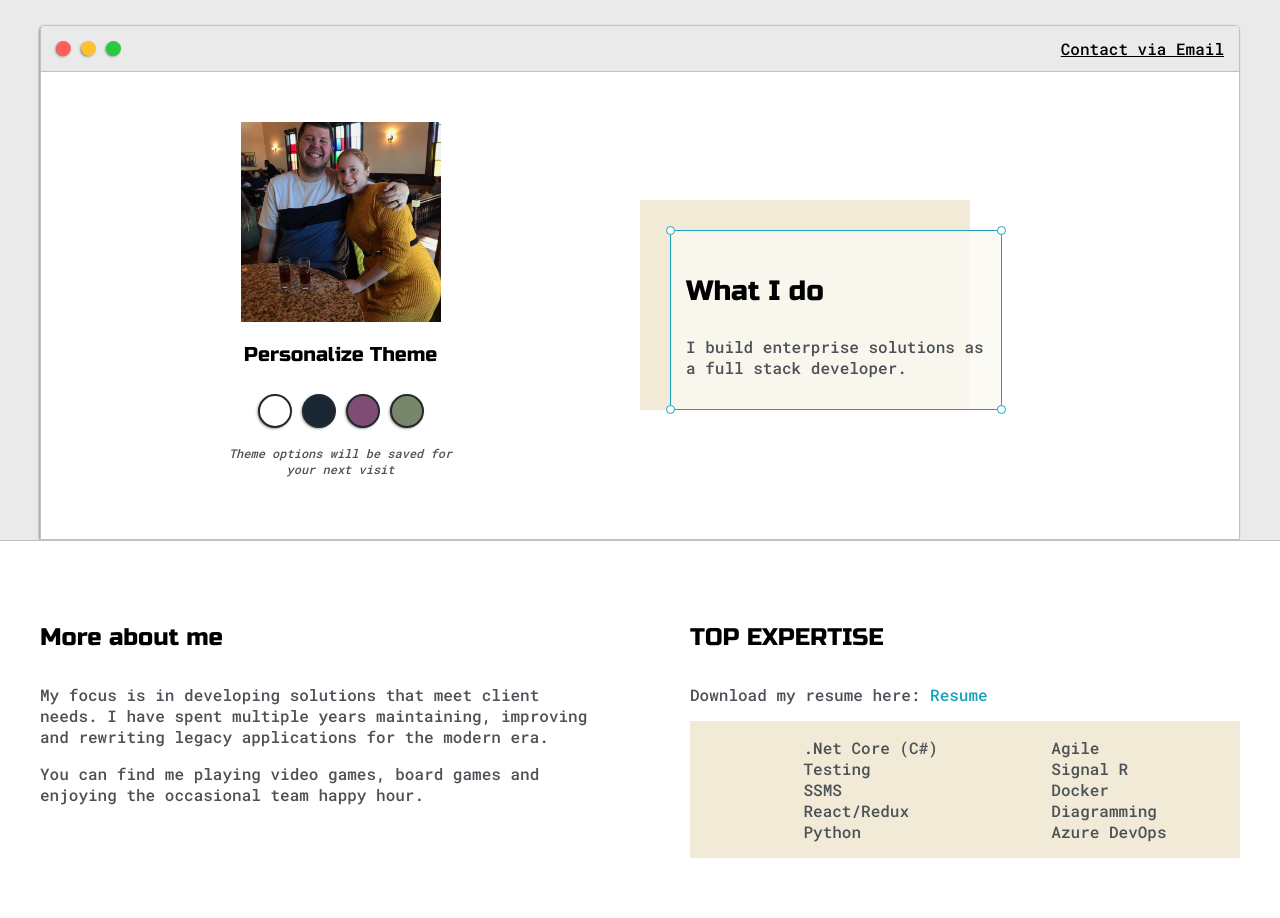
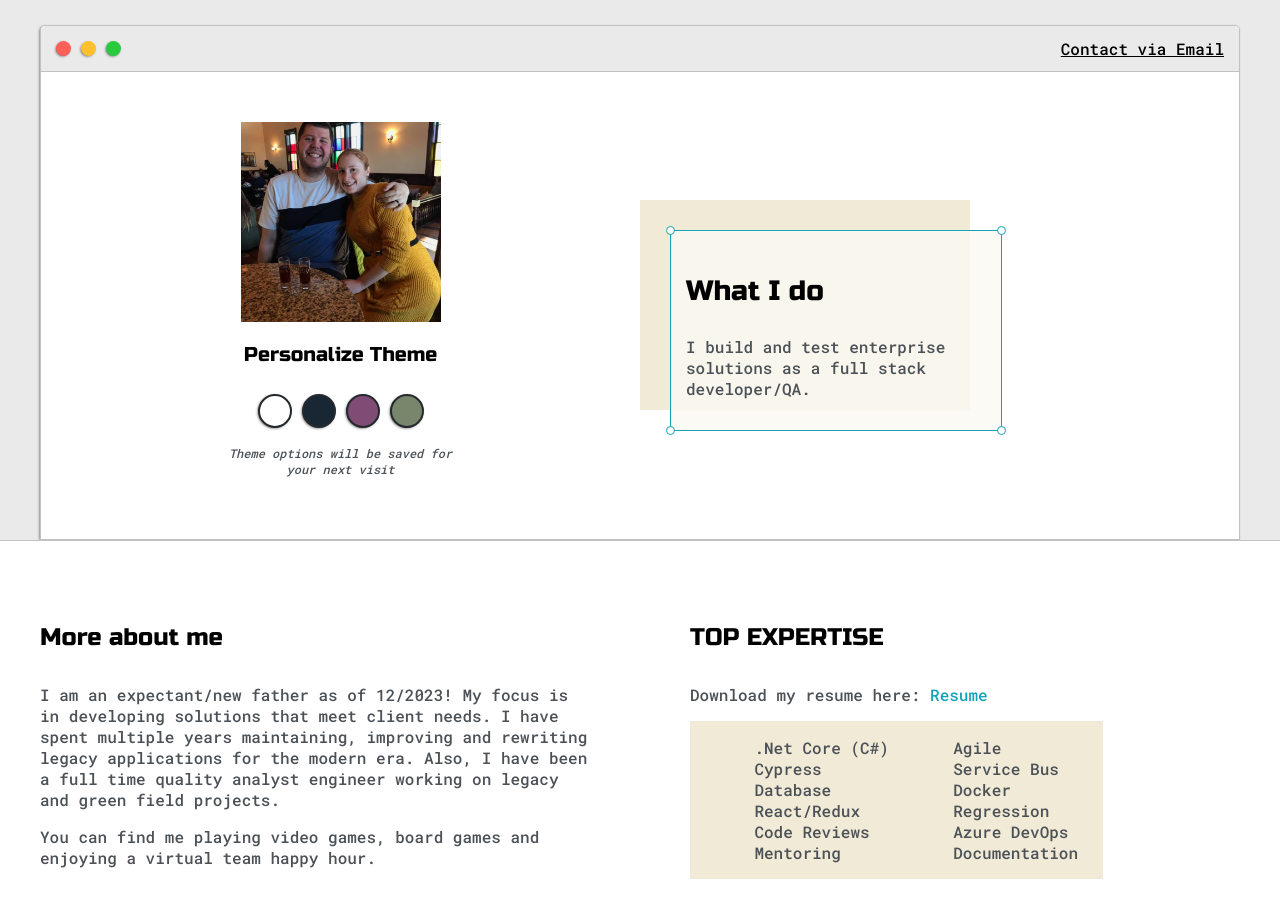
Before and after one commit to rgPortfolio/personalWebsite, a plain HTML site: page index.html in a window 1280 px wide. Shown: the part 136-1054 px from the top of the page. Drawn offline with Linux system fonts and the light colour scheme.

Commit message:
update css and message statement

```diff
--- a/default.css
+++ b/default.css
@@ -291,6 +291,7 @@ body * {
 
 #skills {
   display: flex;
+  max-width: 75%;
   justify-content: space-evenly;
   background-color: var(--previewShadow);
 }
--- a/index.html
+++ b/index.html
@@ -61,7 +61,7 @@
                 <div id="corner-tr" class="corner"></div>
                 <h3>What I do</h3>
                 <p>
-                  I build enterprise solutions as a full stack developer.
+                  I build and test enterprise solutions as a full stack developer/QA.
                 </p>
                 <div id="corner-br" class="corner"></div>
                 <div id="corner-bl" class="corner"></div>
@@ -78,13 +78,14 @@
           <div class="about-me">
             <h4>More about me</h4>
             <p>
-              My focus is in developing solutions that meet client needs. I have spent
+              I am an expectant/new father as of 12/2023! My focus is in developing solutions that meet client needs. I have spent
               multiple years maintaining, improving and rewriting legacy
-              applications for the modern era.
+              applications for the modern era. Also, I have been a full time quality analyst engineer
+              working on legacy and green field projects.
             </p>
             <p>
-              You can find me playing video games, board games and enjoying the
-              occasional team happy hour.
+              You can find me playing video games, board games and enjoying a virtual
+              team happy hour.
             </p>
           </div>
 
@@ -99,18 +100,20 @@
             <div id="skills">
               <ul>
                 <li>.Net Core (C#)</li>
-                <li>Testing</li>
-                <li>SSMS</li>
+                <li>Cypress</li>
+                <li>Database</li>
                 <li>React/Redux</li>
-                <li>Python</li>
+                <li>Code Reviews</li>
+                <li>Mentoring</li>
               </ul>
 
               <ul>
                 <li>Agile</li>
-                <li>Signal R</li>
+                <li>Service Bus</li>
                 <li>Docker</li>
-                <li>Diagramming</li>
+                <li>Regression</li>
                 <li>Azure DevOps</li>
+                <li>Documentation</li>
               </ul>
             </div>
           </div>
```
